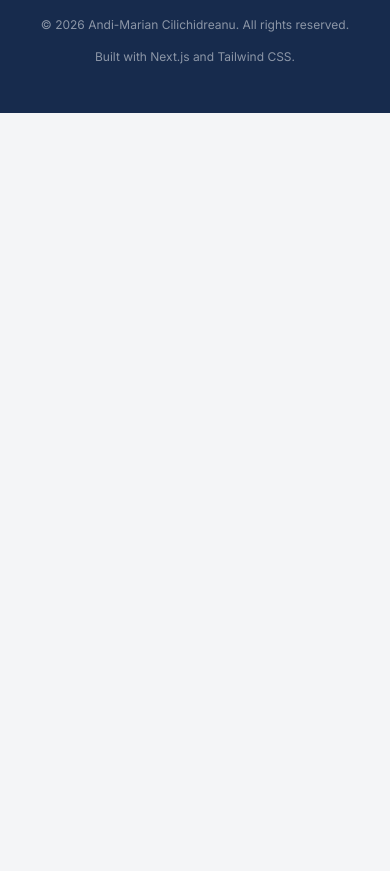
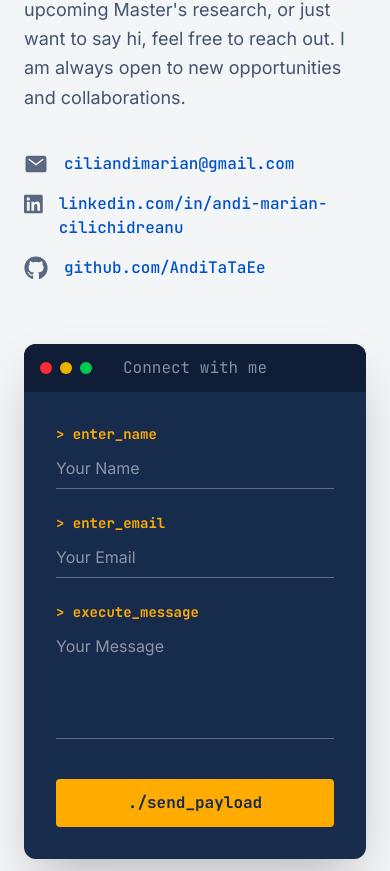
Before and after one commit to AndiTaTaEe/portfolio-website, a Next.js app: page / in a window 390 px wide. Shown: the part 8073-8944 px from the top of the page. Before the commit the page ends 8186 px from the top, so only its background shows below. Built offline with nearby package versions, Linux system fonts and the light colour scheme.

Commit message:
added the contact me section and implemented message sending using formsubmit.co service

```diff
--- a/app/page.tsx
+++ b/app/page.tsx
@@ -2,6 +2,7 @@ import { Hero } from "@/components/sections/Hero";
 import { Projects } from "@/components/sections/Projects";
 import {About} from "@/components/sections/About";
 import {Volunteering} from "@/components/sections/Volunteering";
+import {Contact} from "@/components/sections/Contact";
 // TODO: add switching languages button: from en to ro and vice versa
 // TODO: dark mode based on laptop settings
 
@@ -12,6 +13,7 @@ export default function Home() {
       <About />
       <Projects />
       <Volunteering />
+      <Contact />
       </>
   );
 }
--- /dev/null
+++ b/components/sections/Contact.tsx
@@ -0,0 +1,182 @@
+"use client";
+import React, { useState } from "react";
+import { FaGithub } from "react-icons/fa";
+import { FaLinkedin } from "react-icons/fa";
+import { IoMail } from "react-icons/io5";
+import { handleSubmit } from "@/utils/handleSubmit";
+
+export const Contact = () => {
+  const [status, setStatus] = useState<
+    "idle" | "sending" | "success" | "error"
+  >("idle");
+  // handle form submission
+  const handleFormSubmit = async (event: React.SubmitEvent<HTMLFormElement>) => {
+    await handleSubmit(event, setStatus);
+  };
+
+  return (
+    <section id="contact" className="bg-background py-24 px-6">
+      {/* grid container */}
+      <div className="max-w-7xl mx-auto grid grid-cols-1 lg:grid-cols-2 gap-16 items-center">
+        {/* left column content*/}
+        <div className="flex flex-col gap-6 lg:pr-12">
+          <h2 className="font-sans text-4xl lg:text-5xl font-extrabold text-primary">
+            Let's get in touch!
+          </h2>
+          <p className="font-sans text-lg text-primary/80 leading-relaxed">
+            Whether you are looking for a developer for your next project,
+            discussing upcoming Master's research, or just want to say hi, feel
+            free to reach out. I am always open to new opportunities and
+            collaborations.
+          </p>
+          {/* social links container */}
+          <div className="flex flex-col gap-4 mt-4">
+            {/* social links */}
+            <div className="flex flex-row gap-4">
+              <IoMail
+                size={24}
+                className="text-primary/70 transition-colors hover:text-secondary cursor-pointer"
+              />
+              <a
+                href="mailto:ciliandimarian@gmail.com"
+                className="font-mono text-accent font-medium hover:text-blue-800 transition-colors flex items-center gap-3"
+              >
+                ciliandimarian@gmail.com
+              </a>
+            </div>
+
+            <div className="flex flex-row gap-4">
+              <FaLinkedin
+                size={24}
+                className="text-primary/70 transition-colors hover:text-secondary cursor-pointer"
+              />
+              <a
+                href="https://www.linkedin.com/in/andi-marian-cilichidreanu/"
+                target="_blank"
+                className="font-mono text-accent font-medium hover:text-blue-800 transition-colors flex items-center gap-3"
+              >
+                linkedin.com/in/andi-marian-cilichidreanu
+              </a>
+            </div>
+
+            <div className="flex flex-row gap-4">
+              <FaGithub
+                size={24}
+                className="text-primary/70 transition-colors hover:text-secondary cursor-pointer"
+              />
+              <a
+                href="https://github.com/AndiTaTaEe"
+                target="_blank"
+                className="font-mono text-accent font-medium hover:text-blue-800 transition-colors flex items-center gap-3"
+              >
+                github.com/AndiTaTaEe
+              </a>
+            </div>
+          </div>
+        </div>
+        {/* right column contact form */}
+        <div className="bg-primary rounded-xl shadow-2xl overflow-hidden flex flex-col">
+          {/* top row form header */}
+          <div className="bg-[#0F1D36] py-3 flex items-center justify-center relative">
+            <div className="flex gap-2 absolute left-4">
+              <div className="w-3 h-3 rounded-full bg-red-500" />
+              <div className="w-3 h-3 rounded-full bg-yellow-500" />
+              <div className="w-3 h-3 rounded-full bg-green-500" />
+            </div>
+            <p className="font-mono text-s text-surface/50 text-center w-full">
+              Connect with me
+            </p>
+          </div>
+          {/* if the form is successfully submitted, show a success message */}
+          {status === "success" ? (
+            <div className="p-8 flex flex-col gap-4 items-center justify-center h-full text-center py-20">
+              <p className="font-mono text-secondary text-lg font-bold">
+                {" "}
+                &gt; payload_delivered: true
+              </p>
+              <p className="font-sans text-surface/80">
+                Thank you for reaching out. I will process your message and
+                answer you as soon as possible. In the meantime, feel free to
+                check out my social media profiles or explore my projects on
+                GitHub.
+              </p>
+              <button
+                onClick={() => setStatus("idle")}
+                className="mt-4 font-mono text-xs text-surface/50 hover:text-surface transition-colors"
+              >
+                &gt; send_another_payload
+              </button>
+            </div>
+          ) : (
+            /* otherwise, show the form */
+            /* form inputs */
+            <form onSubmit={handleFormSubmit} className="p-8 flex flex-col gap-6">
+              {/* honeypot input for spam prevention */}
+              <input type="text" name="_honey" style={{ display: "none" }} />
+              {/* name input */}
+              <div className="flex flex-col gap-1">
+                <p className="font-mono text-secondary text-sm font-bold">
+                  &gt; enter_name
+                </p>
+                <input
+                  id="name"
+                  name="name"
+                  type="text"
+                  placeholder="Your Name"
+                  autoComplete="name"
+                  required
+                  className="bg-transparent border-b border-surface/30 text-surface font-sans focus:border-accent outline-none py-2 transition-colors w-full"
+                />
+              </div>
+              <div className="flex flex-col gap-1">
+                {/* email input */}
+                <p className="font-mono text-secondary text-sm font-bold">
+                  &gt; enter_email
+                </p>
+                <input
+                  id="email"
+                  name="email"
+                  type="email"
+                  placeholder="Your Email"
+                  autoComplete="email"
+                  required
+                  className="bg-transparent border-b border-surface/30 text-surface font-sans focus:border-accent outline-none py-2 transition-colors w-full"
+                />
+              </div>
+              {/* message input */}
+              <div className="flex flex-col gap-1">
+                <p className="font-mono text-secondary text-sm font-bold">
+                  &gt; execute_message
+                </p>
+                <textarea
+                  id="message"
+                  name="message"
+                  rows={4}
+                  placeholder="Your Message"
+                  required
+                  className="bg-transparent border-b border-surface/30 text-surface font-sans focus:border-accent outline-none py-2 transition-colors w-full resize-none"
+                />
+              </div>
+              {/* error message */}
+              {status === "error" && (
+                <p className="font-mono text-red-500 text-xs">
+                  Error: Failed to send message. Please try again later.
+                </p>
+              )}
+              {/* send button */}
+              <button
+                type="submit"
+                disabled={status === "sending"}
+                className="mt-4 w-full bg-secondary text-primary font-mono font-bold py-3 rounded hover:bg-yellow-500 transition-colors"
+              >
+                {status === "sending"
+                  ? "transmitting_payload..."
+                  : "./send_payload"}
+              </button>
+            </form>
+          )}
+        </div>
+      </div>
+    </section>
+  );
+};
--- /dev/null
+++ b/utils/handleSubmit.ts
@@ -0,0 +1,34 @@
+import React from "react";
+
+export const handleSubmit = async (event: React.SubmitEvent<HTMLFormElement>, setStatus: React.Dispatch<React.SetStateAction<"idle" | "sending" | "success" | "error">>) => {
+    // prevent default form submission behavior
+     event.preventDefault();
+    setStatus("sending");
+
+    // grab the data directly from the form
+    const form = event.currentTarget as HTMLFormElement;
+    const formData = new FormData(form);
+
+    try {
+      const response = await fetch(
+        "https://formsubmit.co/ajax/ciliandimarian@gmail.com",
+        {
+          method: "POST",
+          body: formData,
+          headers: {
+            Accept: "application/json",
+          },
+        },
+      );
+
+      if (response.ok) {
+        setStatus("success");
+        form.reset(); // clear the form
+      } else {
+        setStatus("error");
+      }
+    } catch (error) {
+      setStatus("error");
+      console.log("Error submitting form:", error);
+    }
+  };
```
